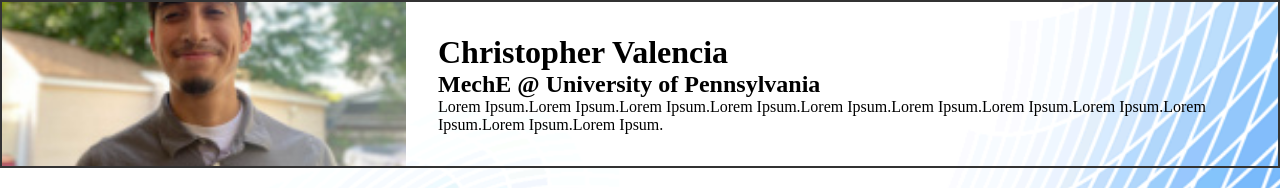
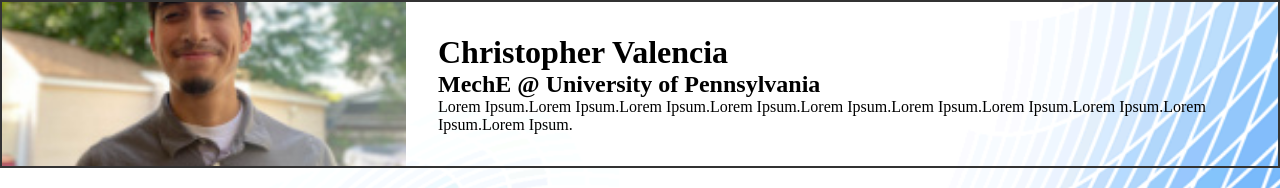
Before and after one commit to cvalen1216/parallax-web-git, a plain HTML site: page index.html in a window 1280 px wide. Shown: the part 200-388 px from the top of the page. Drawn offline with nearby package versions, Linux system fonts and the light colour scheme; a script that the page names is missing.

Commit message:
This is a change

```diff
--- a/index.html
+++ b/index.html
@@ -53,7 +53,7 @@
                   <div class="flex-child">
                     <h1>Christopher Valencia</h1>
                     <h2>MechE @ University of Pennsylvania</h2>
-                    <p>Lorem Ipsum.Lorem Ipsum.Lorem Ipsum.Lorem Ipsum.Lorem Ipsum.Lorem Ipsum.Lorem Ipsum.Lorem Ipsum.Lorem Ipsum.Lorem Ipsum.Lorem Ipsum.</p>
+                    <p>Lorem Ipsum.Lorem Ipsum.Lorem Ipsum.Lorem Ipsum.Lorem Ipsum.Lorem Ipsum.Lorem Ipsum.Lorem Ipsum.Lorem Ipsum.Lorem Ipsum.</p>
                   </div>
 
                 </div>
```
